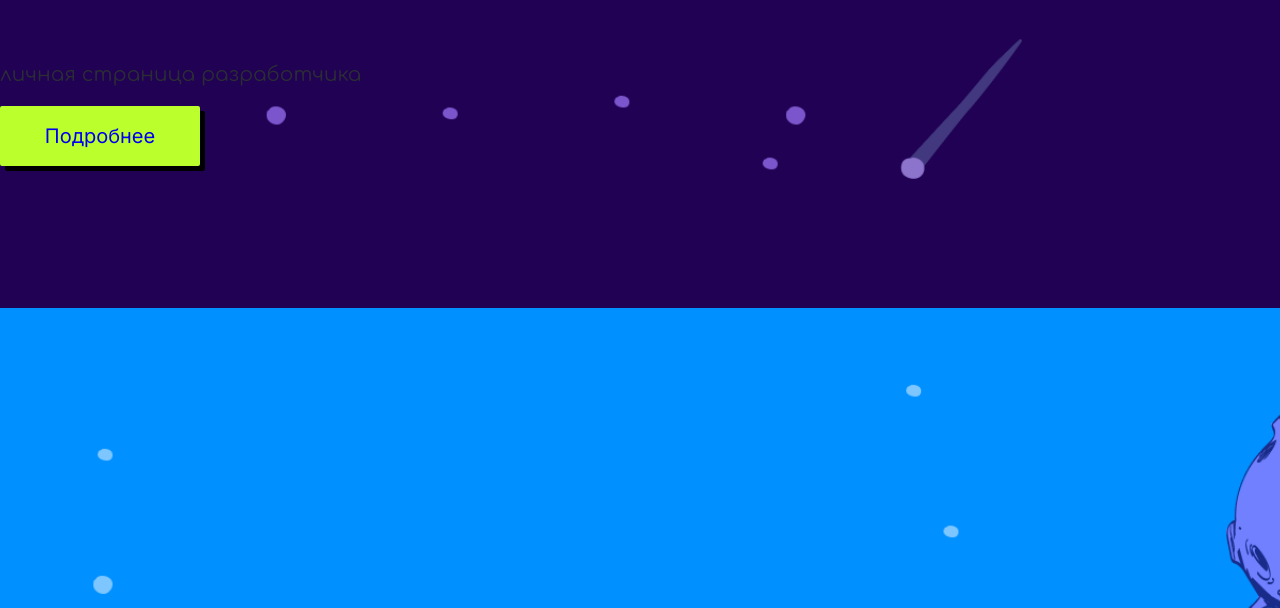
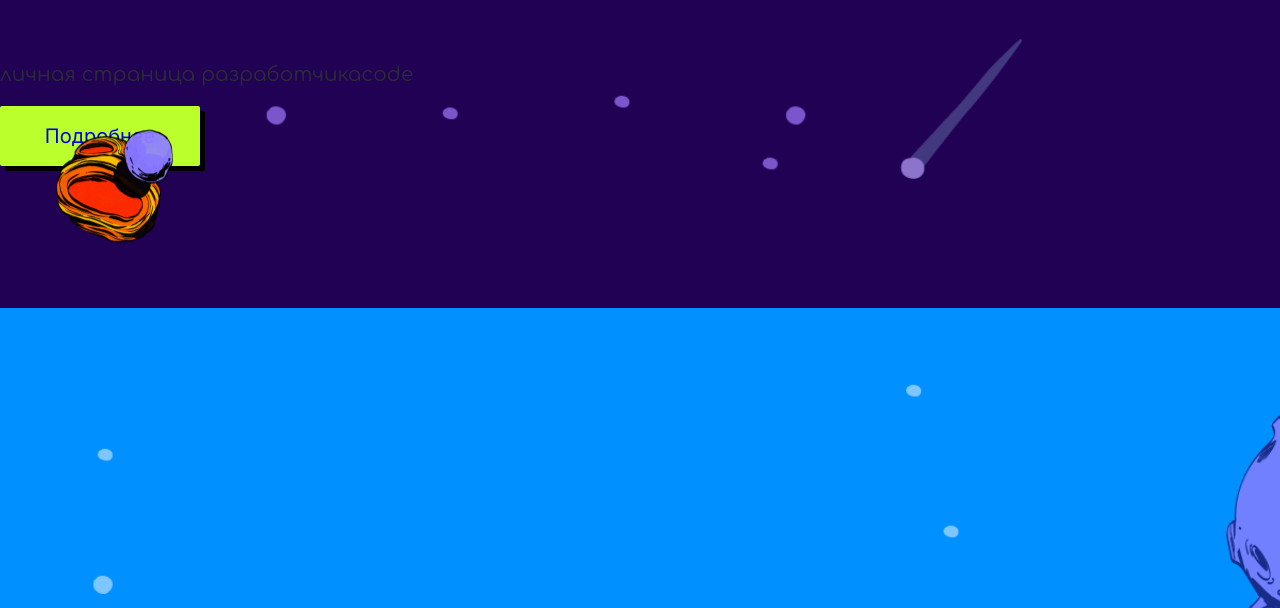
Before and after one commit to Qvisti/glanik, a plain HTML site: page index333.html in a window 1280 px wide. Shown: the part 492-1100 px from the top of the page. Drawn offline with Linux system fonts and the light colour scheme.

Commit message:
losons 2

```diff
--- a/index333.html
+++ b/index333.html
@@ -1,11 +1,13 @@
 <!DOCTYPE html>
 <html lang="en">
+
 <head>
     <meta charset="UTF-8">
     <meta name="viewport" content="width=device-width, initial-scale=1.0">
     <title>Document</title>
     <link rel="stylesheet" href="style333.css">
 </head>
+
 <body>
     <section id="main">
         <div class="main-block">
@@ -15,12 +17,14 @@
                     ДИАНА КОРНИГОР
                 </h1>
                 <p class="main-subtitle">
-                    личная страница разработчика
+                    личная страница разработчикаcode
                 </p>
                 <div class="button">
                     <a href="#">Подробнее</a>
                 </div>
             </div>
+        </div>
+        <div class="moving-planet">
         </div>
     </section>
     <section id="about">
@@ -43,6 +47,7 @@
 
         </div>
     </section>
-<script src="main333.js"></script>
+    <script src="main333.js"></script>
 </body>
+
 </html>
--- a/style333.css
+++ b/style333.css
@@ -76,3 +76,24 @@ section{
 .button:hover{
     background: #a0d826;
 }
+.moving-planet{
+    background:
+        url(img/moving-planet.png);
+    background-repeat: no-repeat;
+    width: 200px;
+    height: 230px;
+    transform: rotate(-15deg);
+    position: absolute;
+    bottom: 30px;
+    left: 30px;
+}
+@keyframes planet-move{
+    from{transform: translateY(0px);}
+    to {transform: translateY(70px);}
+}
+.moving-planet{
+    animation-name: planet-move;
+    animation-duration: 2s;
+    animation-iteration-count: infinite;
+    animation-direction: alternate;
+}
```
